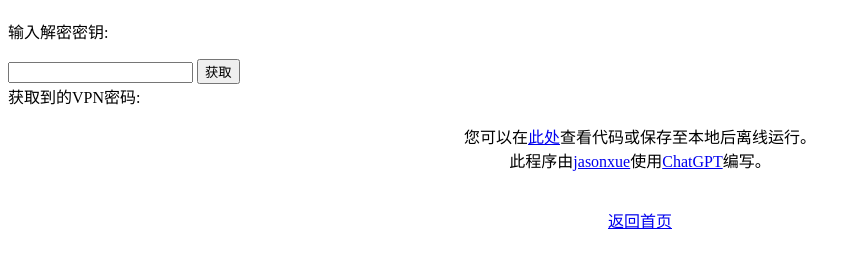
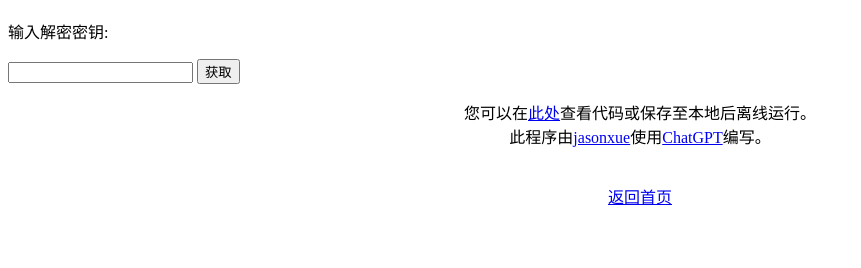
Before and after one commit to jasonxue1/jasonxue1.github.io, a plain HTML site: page get-vpn-password/index.html in a window 1280 px wide. Both pictures are taken after a click on the button "获取". Shown: the part 70-338 px from the top of the page, without its empty margins (0-861 px from the left). Drawn offline with nearby package versions, Linux system fonts and the light colour scheme.

Commit message:
Update index.html

```diff
--- a/get-vpn-password/index.html
+++ b/get-vpn-password/index.html
@@ -25,7 +25,7 @@
             try {
                 // Convert decrypted data to a string
                 var decryptedText = decrypted.toString(CryptoJS.enc.Utf8);
-                document.getElementById('result').innerText = "获取到的VPN密码:\n " + decryptedText;
+                document.getElementById('result').innerText = decryptedText;
             } catch (error) {
                 document.getElementById('result').innerText = "解密密钥错误!";
             }
```
